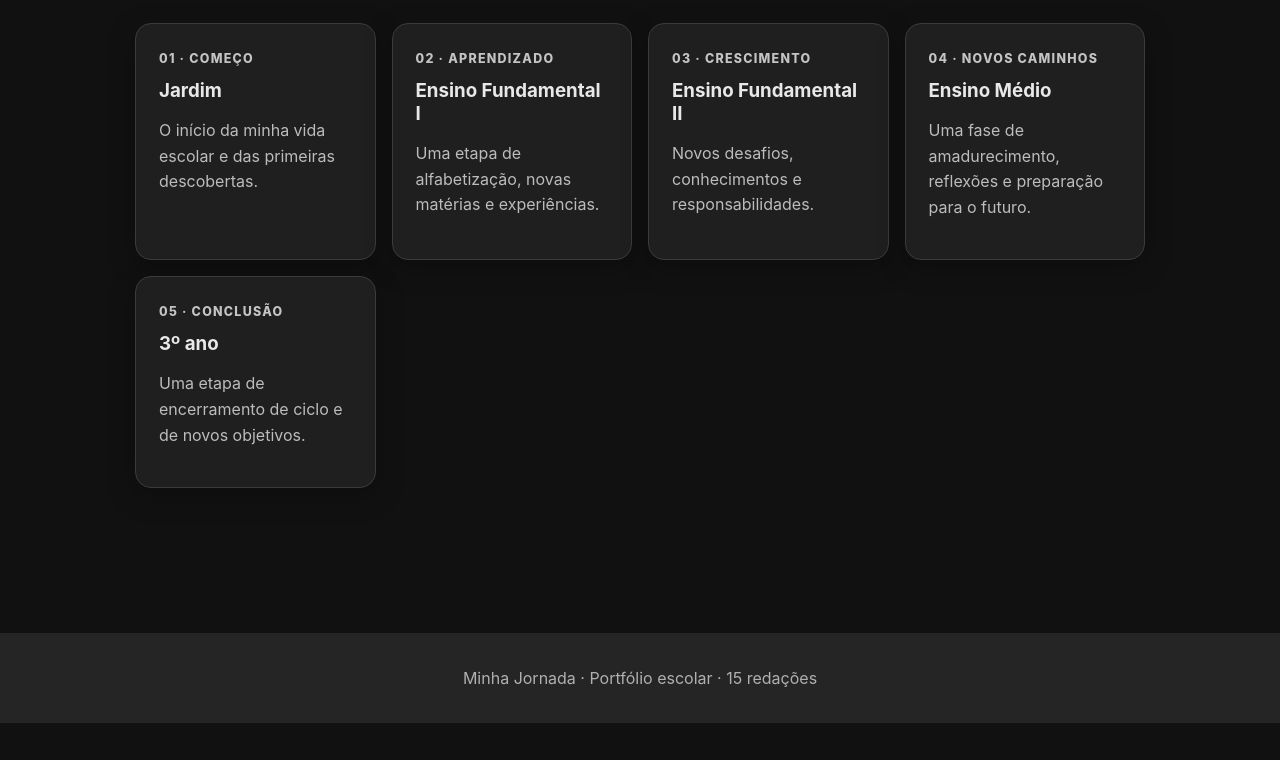
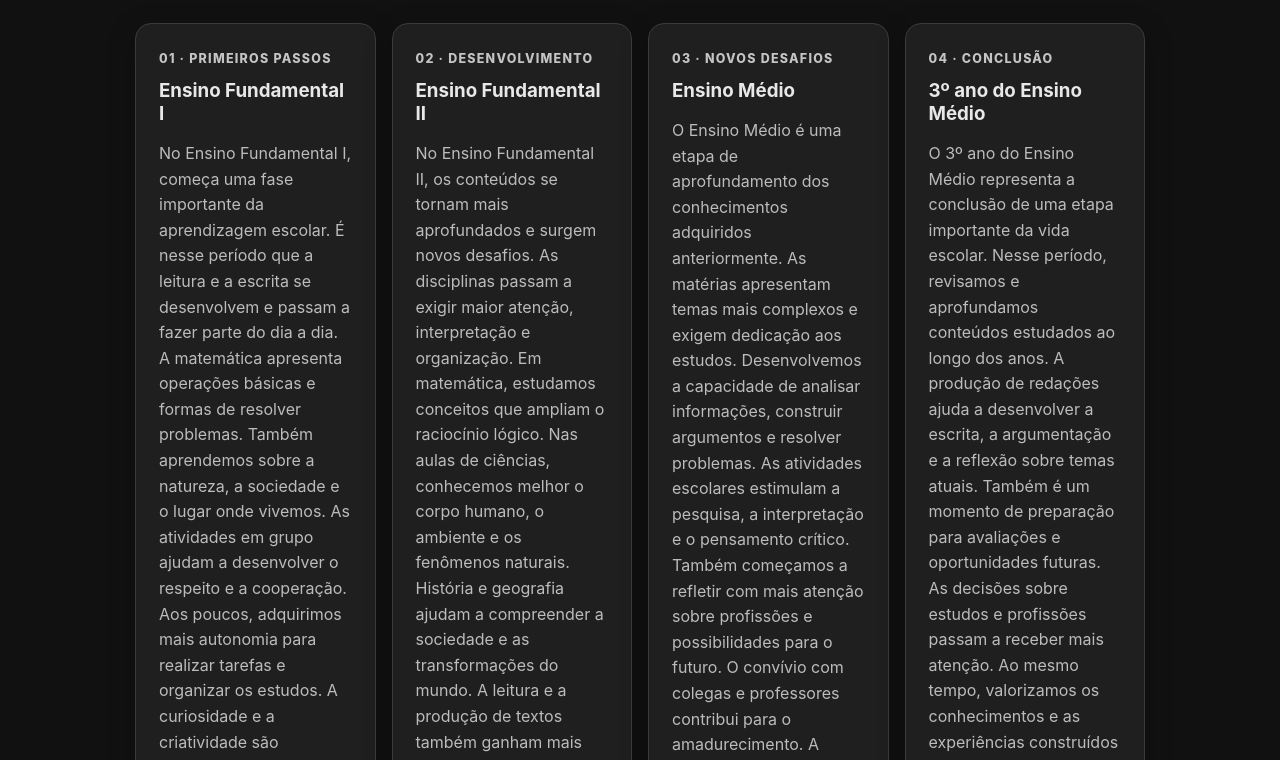
Before and after one commit to Thiago-Borsuk/Minha-Jornada, a plain HTML site: page index.html in a window 1280 px wide. Shown: the part 705-1465 px from the top of the page. Before the commit the page ends 1428 px from the top, so only its background shows below. Drawn offline with Linux system fonts and the light colour scheme.

Commit message:
Remover Jardim e ampliar descrições das quatro etapas escolares

```diff
--- a/index.html
+++ b/index.html
@@ -7,11 +7,10 @@
 <nav><a href="#inicio" data-tab="inicio">Início</a><a href="#trajetoria" data-tab="trajetoria">Trajetória escolar</a><a href="#redacoes" data-tab="redacoes">Minhas Redações</a></nav>
 <main><div id="home-screen"><section id="inicio"><h2>Bem-vindo à minha jornada</h2><p class="muted">Este portfólio apresenta minha trajetória na escola e reúne quinze redações sobre assuntos importantes da sociedade, da tecnologia, do meio ambiente e da cultura. <a href="#redacoes" data-tab="redacoes">Acesse minhas redações</a>.</p></section>
 <section id="trajetoria"><h2>Minha trajetória escolar</h2><p class="muted">Uma linha do tempo das etapas da minha formação.</p><div class="timeline">
-<div class="stage"><span>01 · COMEÇO</span><h3>Jardim</h3><p>O início da minha vida escolar e das primeiras descobertas.</p></div>
-<div class="stage"><span>02 · APRENDIZADO</span><h3>Ensino Fundamental I</h3><p>Uma etapa de alfabetização, novas matérias e experiências.</p></div>
-<div class="stage"><span>03 · CRESCIMENTO</span><h3>Ensino Fundamental II</h3><p>Novos desafios, conhecimentos e responsabilidades.</p></div>
-<div class="stage"><span>04 · NOVOS CAMINHOS</span><h3>Ensino Médio</h3><p>Uma fase de amadurecimento, reflexões e preparação para o futuro.</p></div>
-<div class="stage"><span>05 · CONCLUSÃO</span><h3>3º ano</h3><p>Uma etapa de encerramento de ciclo e de novos objetivos.</p></div>
+<div class="stage"><span>01 · PRIMEIROS PASSOS</span><h3>Ensino Fundamental I</h3><p>No Ensino Fundamental I, começa uma fase importante da aprendizagem escolar. É nesse período que a leitura e a escrita se desenvolvem e passam a fazer parte do dia a dia. A matemática apresenta operações básicas e formas de resolver problemas. Também aprendemos sobre a natureza, a sociedade e o lugar onde vivemos. As atividades em grupo ajudam a desenvolver o respeito e a cooperação. Aos poucos, adquirimos mais autonomia para realizar tarefas e organizar os estudos. A curiosidade e a criatividade são incentivadas em diferentes disciplinas. Essa etapa constrói a base de conhecimentos que será utilizada nos anos seguintes.</p></div>
+<div class="stage"><span>02 · DESENVOLVIMENTO</span><h3>Ensino Fundamental II</h3><p>No Ensino Fundamental II, os conteúdos se tornam mais aprofundados e surgem novos desafios. As disciplinas passam a exigir maior atenção, interpretação e organização. Em matemática, estudamos conceitos que ampliam o raciocínio lógico. Nas aulas de ciências, conhecemos melhor o corpo humano, o ambiente e os fenômenos naturais. História e geografia ajudam a compreender a sociedade e as transformações do mundo. A leitura e a produção de textos também ganham mais importância. Nesse período, aprendemos a lidar com responsabilidades e diferentes pontos de vista. É uma fase de crescimento acadêmico, social e pessoal.</p></div>
+<div class="stage"><span>03 · NOVOS DESAFIOS</span><h3>Ensino Médio</h3><p>O Ensino Médio é uma etapa de aprofundamento dos conhecimentos adquiridos anteriormente. As matérias apresentam temas mais complexos e exigem dedicação aos estudos. Desenvolvemos a capacidade de analisar informações, construir argumentos e resolver problemas. As atividades escolares estimulam a pesquisa, a interpretação e o pensamento crítico. Também começamos a refletir com mais atenção sobre profissões e possibilidades para o futuro. O convívio com colegas e professores contribui para o amadurecimento. A organização do tempo e a responsabilidade se tornam cada vez mais importantes. Essa fase prepara os estudantes para novos caminhos após a educação básica.</p></div>
+<div class="stage"><span>04 · CONCLUSÃO</span><h3>3º ano do Ensino Médio</h3><p>O 3º ano do Ensino Médio representa a conclusão de uma etapa importante da vida escolar. Nesse período, revisamos e aprofundamos conteúdos estudados ao longo dos anos. A produção de redações ajuda a desenvolver a escrita, a argumentação e a reflexão sobre temas atuais. Também é um momento de preparação para avaliações e oportunidades futuras. As decisões sobre estudos e profissões passam a receber mais atenção. Ao mesmo tempo, valorizamos os conhecimentos e as experiências construídos na escola. A responsabilidade e a autonomia ajudam a enfrentar os próximos desafios. Assim, o encerramento desse ciclo marca o início de novas possibilidades de aprendizado.</p></div>
 </div></section></div>
 <section id="redacoes" hidden><button type="button" id="back-home" class="back-home">← Voltar ao início</button><h2>Minhas redações</h2><p class="muted">Quinze produções textuais revisadas, preservando a identidade da escrita original.</p><div class="toolbar"><input id="search" placeholder="Buscar redação por tema..." aria-label="Buscar redação"></div><p id="count"></p><div class="essays" id="essays"></div></section>
 </main>
```
